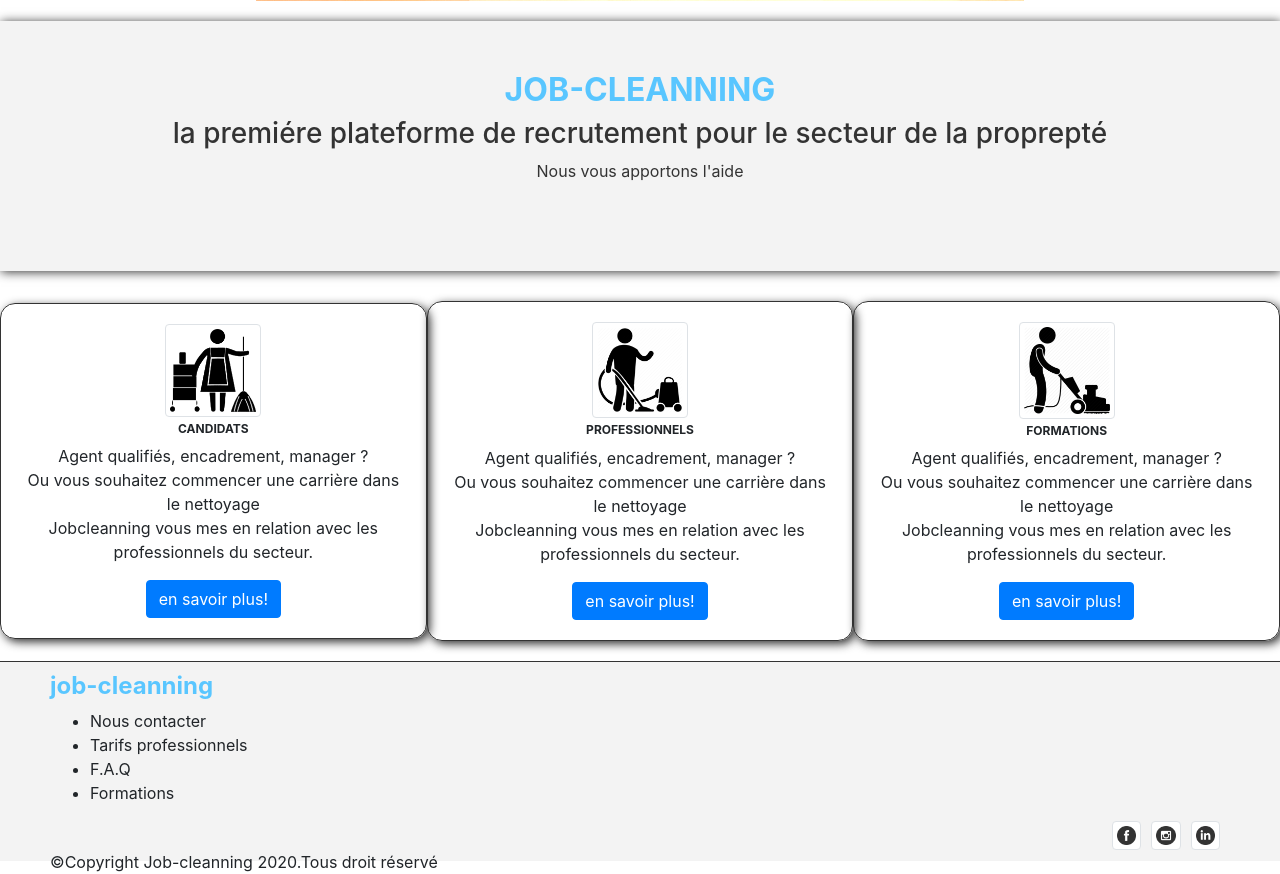
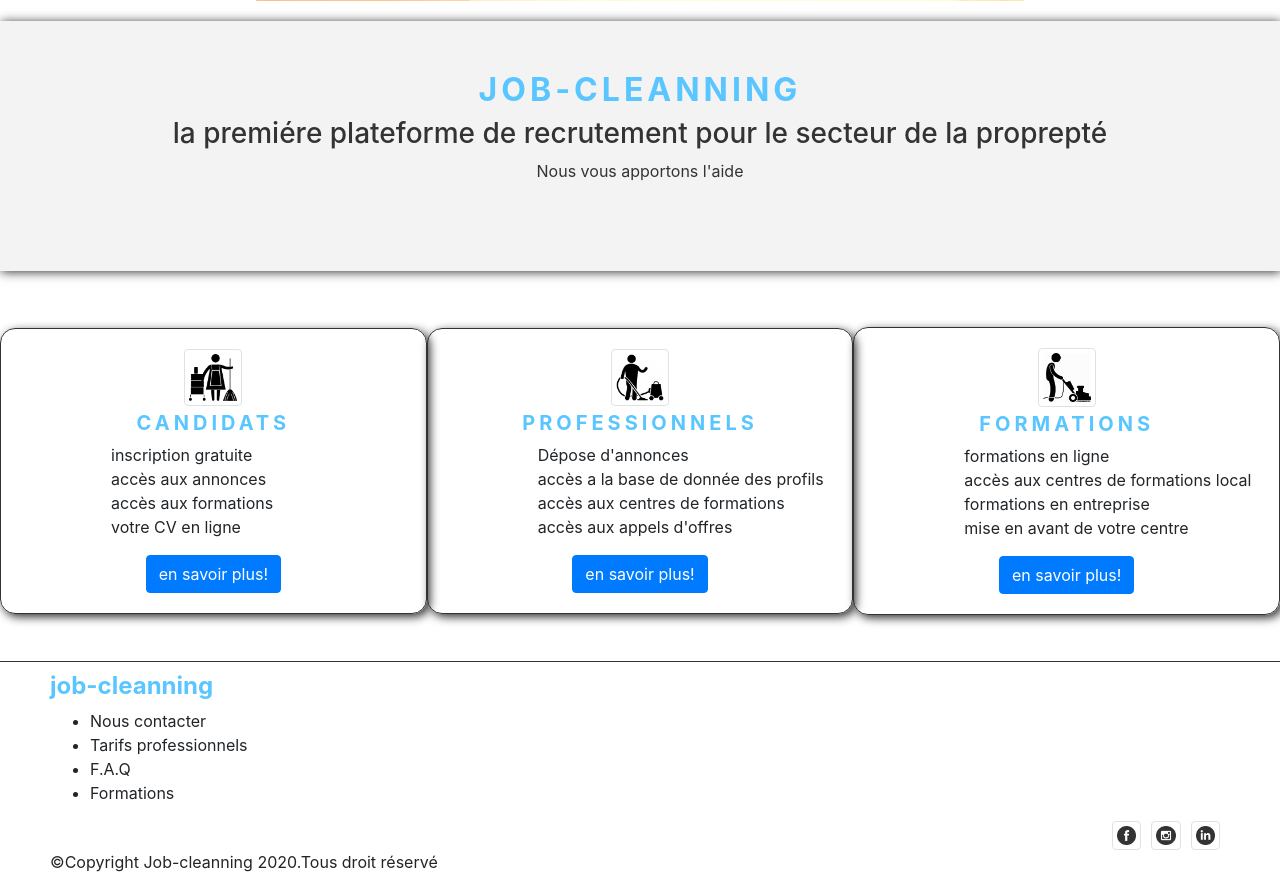
Before and after one commit to cedricdpt/job-cleanning, a PHP site: page / in a window 1280 px wide. Shown: the part 625-1499 px from the top of the page. Run offline with PHP 8.4, Linux system fonts and the light colour scheme.

Commit message:
mise a jour04/09

```diff
--- a/index.php
+++ b/index.php
@@ -62,26 +62,38 @@
 <div class="principale-block">
 
   <div class="block_secondaire">
-  <img src="images/nettoyageuse.png" class="img-fluid img-thumbnail" style="width:25%; height:auto" alt="icon agent">
+  <img src="images/nettoyageuse.png" class="img-fluid img-thumbnail" style="width:15%; height:auto" alt="icon agent">
 <h3>candidats</h3>
-<p>Agent qualifiés, encadrement, manager ?<br>Ou vous souhaitez commencer une carrière dans le nettoyage <br>
-Jobcleanning vous mes en relation avec les professionnels du secteur. </p>
+<ul>
+<li>inscription gratuite</li>
+<li>accès aux annonces</li>
+<li>accès aux formations</li>
+<li>votre CV en ligne</li>
+</ul>
 <a class="btn btn-primary" href="#" role="button">en savoir plus!</a>
   </div>
 
   <div class="block_secondaire">
-  <img src="images/moquette icon.png" class="img-fluid img-thumbnail" style="width:25%; height:auto" alt="icon agent">
+  <img src="images/moquette icon.png" class="img-fluid img-thumbnail" style="width:15%; height:auto" alt="icon agent">
 <h3>professionnels</h3>
-<p>Agent qualifiés, encadrement, manager ?<br>Ou vous souhaitez commencer une carrière dans le nettoyage <br>
-Jobcleanning vous mes en relation avec les professionnels du secteur. </p>
+<ul>
+<li>Dépose d'annonces</li>
+<li>accès a la base de donnée des profils</li>
+<li>accès aux centres de formations</li>
+<li>accès aux appels d'offres</li>
+</ul>
 <a class="btn btn-primary" href="#" role="button">en savoir plus!</a>
   </div>
 
   <div class="block_secondaire">
-<img src="images/monobrosse icon.png" class="img-fluid img-thumbnail" style="width:25%; height:auto" alt="icon agent">
+<img src="images/monobrosse icon.png" class="img-fluid img-thumbnail" style="width:15%; height:auto" alt="icon agent">
 <h3>formations</h3>
-<p>Agent qualifiés, encadrement, manager ?<br>Ou vous souhaitez commencer une carrière dans le nettoyage <br>
-Jobcleanning vous mes en relation avec les professionnels du secteur. </p>
+<ul>
+<li>formations en ligne</li>
+<li>accès aux centres de formations local</li>
+<li>formations en entreprise</li>
+<li>mise en avant de votre centre</li>
+</ul>
 <a class="btn btn-primary" href="#" role="button">en savoir plus!</a>
   </div>
 </div>
--- a/style/style.css
+++ b/style/style.css
@@ -119,6 +119,7 @@ body{
 .block-description h2{
 	color: #59c6ff;
 	text-transform: uppercase;
+	letter-spacing: 4px;
 	font-weight: bold;
 }
 
@@ -134,10 +135,12 @@ body{
     height: 360px;
 }
 .principale-block h3{
-	font-size: 75%;
+	font-size: 125%;
 	text-transform: uppercase;
+	letter-spacing: 4px;
 	font-weight: bold;
 	padding-top: 5px;
+	color: #59c6ff;
 }
 .block_secondaire{
 	height: auto;
@@ -149,10 +152,15 @@ body{
 	padding: 20px 20px 20px 20px;
 
 }
+.block_secondaire li{
+	list-style-type:none;
+	text-align: left;
+	margin-left: 50px;
+	}
 
 .block_footer{
 	height: 200px;
-	background-color: #f3f3f3;
+	background-color: #fff;
 	border-top: solid 1px #333 ;
 	padding-left: 50px;
 	padding-top: 10px;
```
